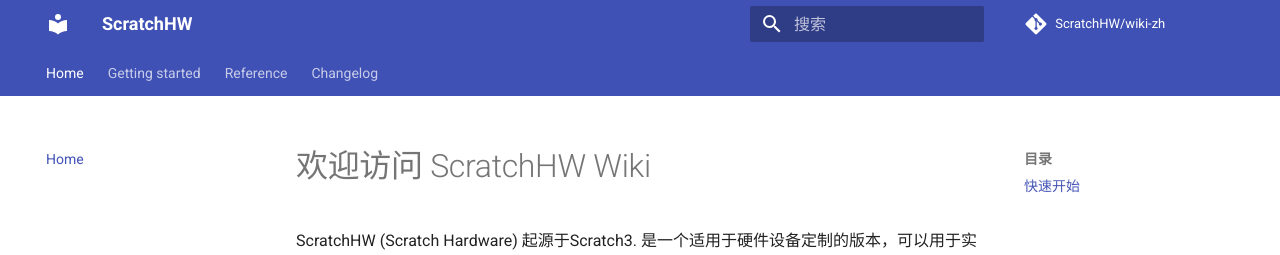
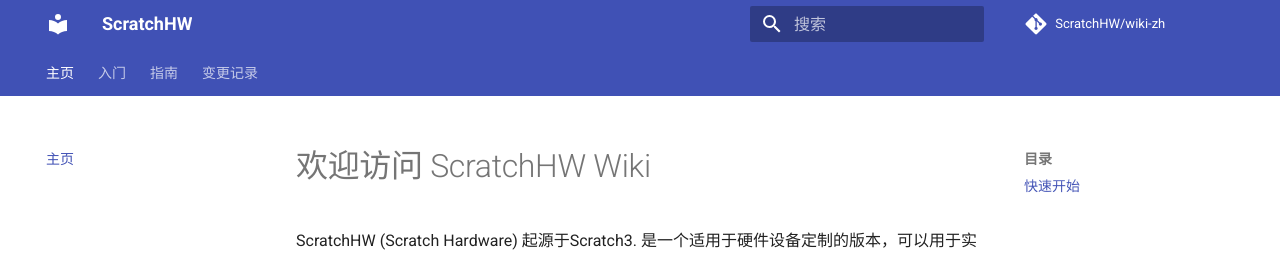
Before and after one commit to huaxiuyiwei/wiki-zh, an MkDocs documentation site: the page built from docs/index.md, in a window 1280 px wide and 986 px high. Shown: the top 255 px of the window. Built offline with MkDocs 1.6.1 and Material for MkDocs 9.7.7, drawn with Linux system fonts in a browser that asks for light colours; comment, search, counter and statistics services are not loaded; some of the changed lines change nothing that is shown.

Commit message:
Update to chinese.

```diff
--- a/mkdocs.yml
+++ b/mkdocs.yml
@@ -73,12 +73,12 @@
 
 # Page tree
 nav:
-  - Home: index.md
-  - Getting started:
-    - Installation(developer): install-software-developer.md
-    - Installation(user): install-software-user.md
-    - License: license.md
-  - Reference:
-    - Framework introduction: reference/framework-introduction.md
-  - Changelog:
-    - Release notes: changelog.md
+  - 主页: index.md
+  - 入门:
+    - 安装(开发者): install-software-developer.md
+    - 安装(普通用户)): install-software-user.md
+    - 许可证: license.md
+  - 指南:
+    - 构架介绍: reference/framework-introduction.md
+  - 变更记录:
+    - 发行说明: changelog.md
```
